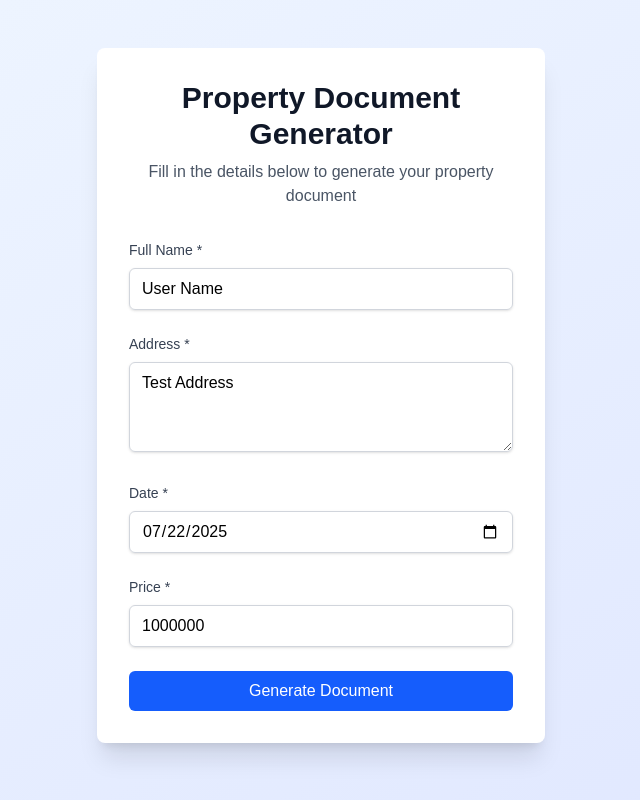
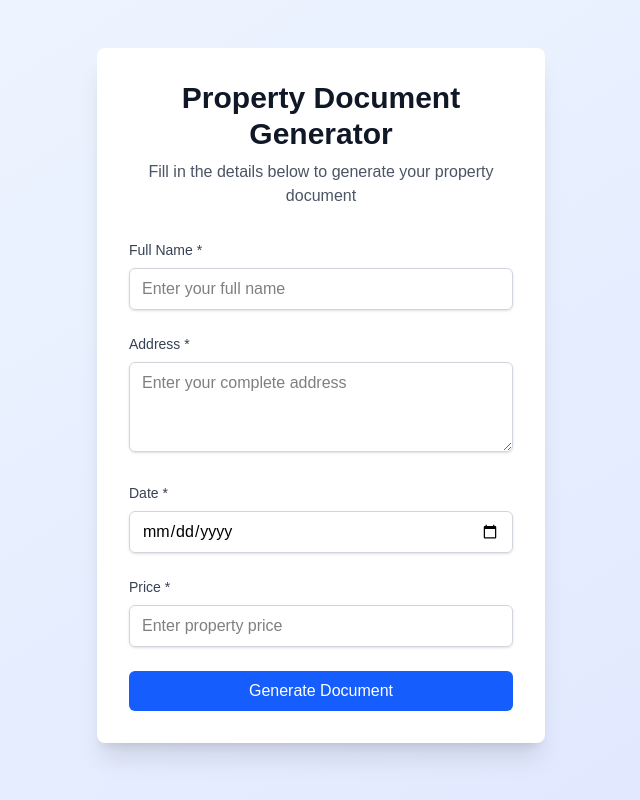
Before and after one commit to muhammadzubairmoosani/property-doc-frontend, a Next.js app: page / in a window 1280 px wide. Shown: the whole page, without its empty margins (319-959 px from the left). Built offline with nearby package versions, Linux system fonts and the light colour scheme.

Commit message:
Clear default form values in Home component

```diff
--- a/src/app/page.tsx
+++ b/src/app/page.tsx
@@ -4,10 +4,10 @@ import { useState } from "react";
 
 export default function Home() {
   const [formData, setFormData] = useState({
-    fullName: "User Name",
-    address: "Test Address",
-    date: "2025-07-22",
-    price: "1000000",
+    fullName: "",
+    address: "",
+    date: "",
+    price: "",
   });
   const [isLoading, setIsLoading] = useState(false);
   const [message, setMessage] = useState("");
```
